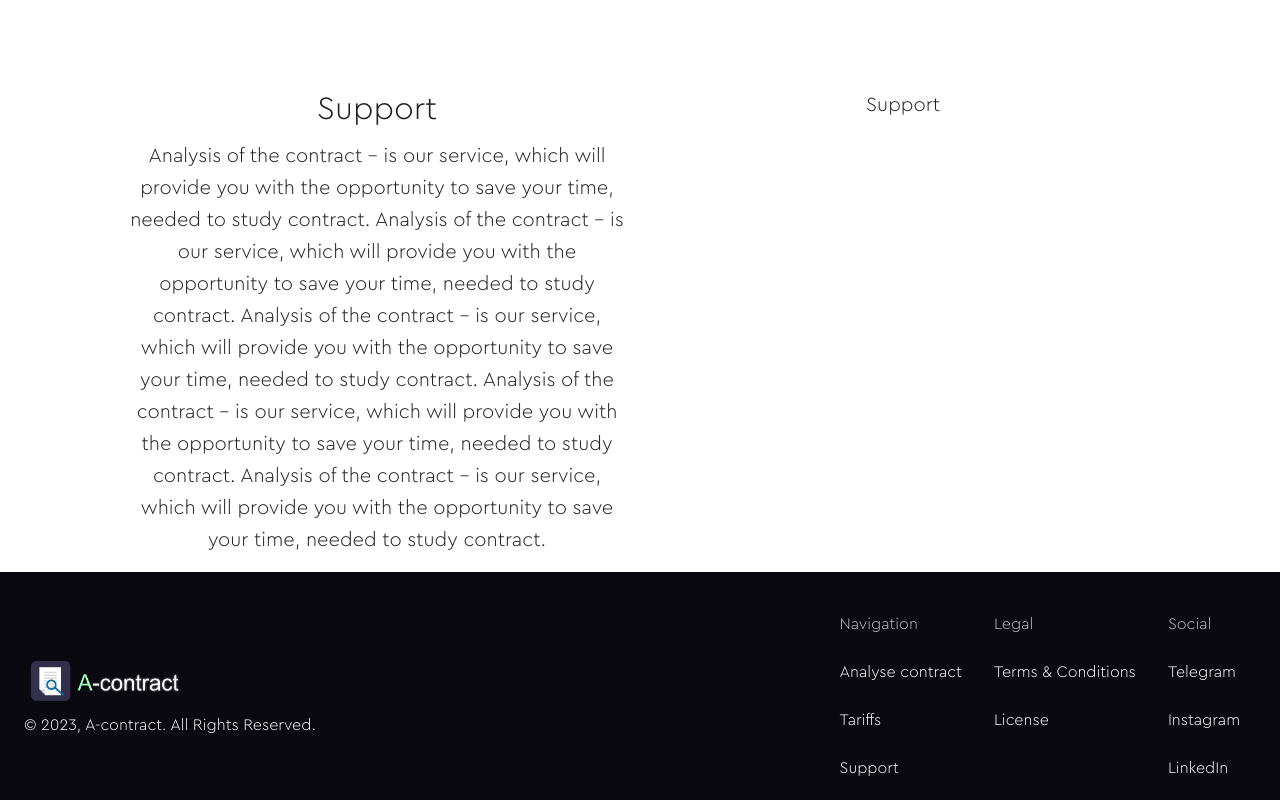
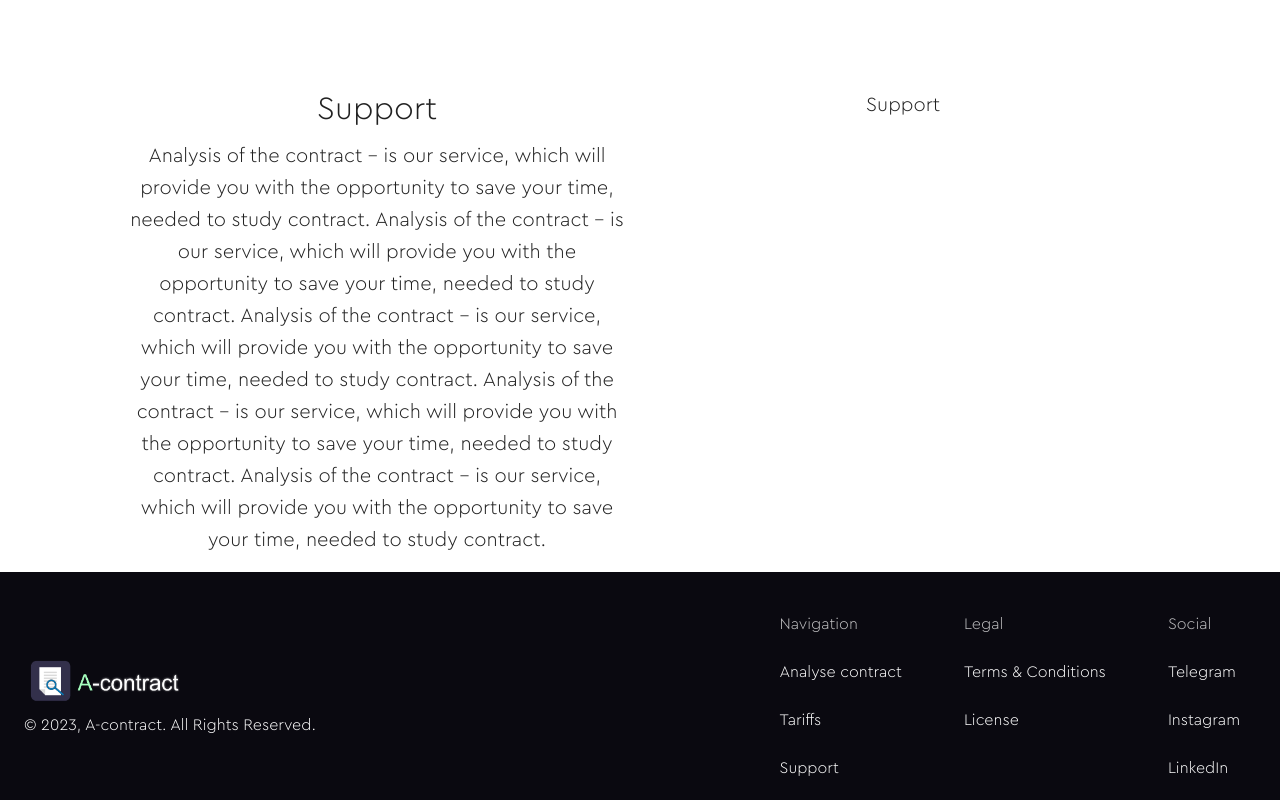
Before and after one commit to A-contract/a-contract-app, a Next.js app in the folder client/: page / in a window 1280 px wide. Shown: the part 926-1726 px from the top of the page. Built offline with nearby package versions, Linux system fonts and the light colour scheme.

Commit message:
create landpage

```diff
--- a/client/src/components/home/footer/Footer.tsx
+++ b/client/src/components/home/footer/Footer.tsx
@@ -76,7 +76,7 @@ const Footer = () => {
                     </Box>
                     <Box component="div" sx={{ display: "flex"}}>
                         {navigation.map((value, index) => (
-                            <Box component="div" key={ index }>
+                            <Box component="div" key={ index } sx={{ pl: "30px"}}>
                                 <List>
                                     <ListItem>
                                         <ListItemText primary={
```
